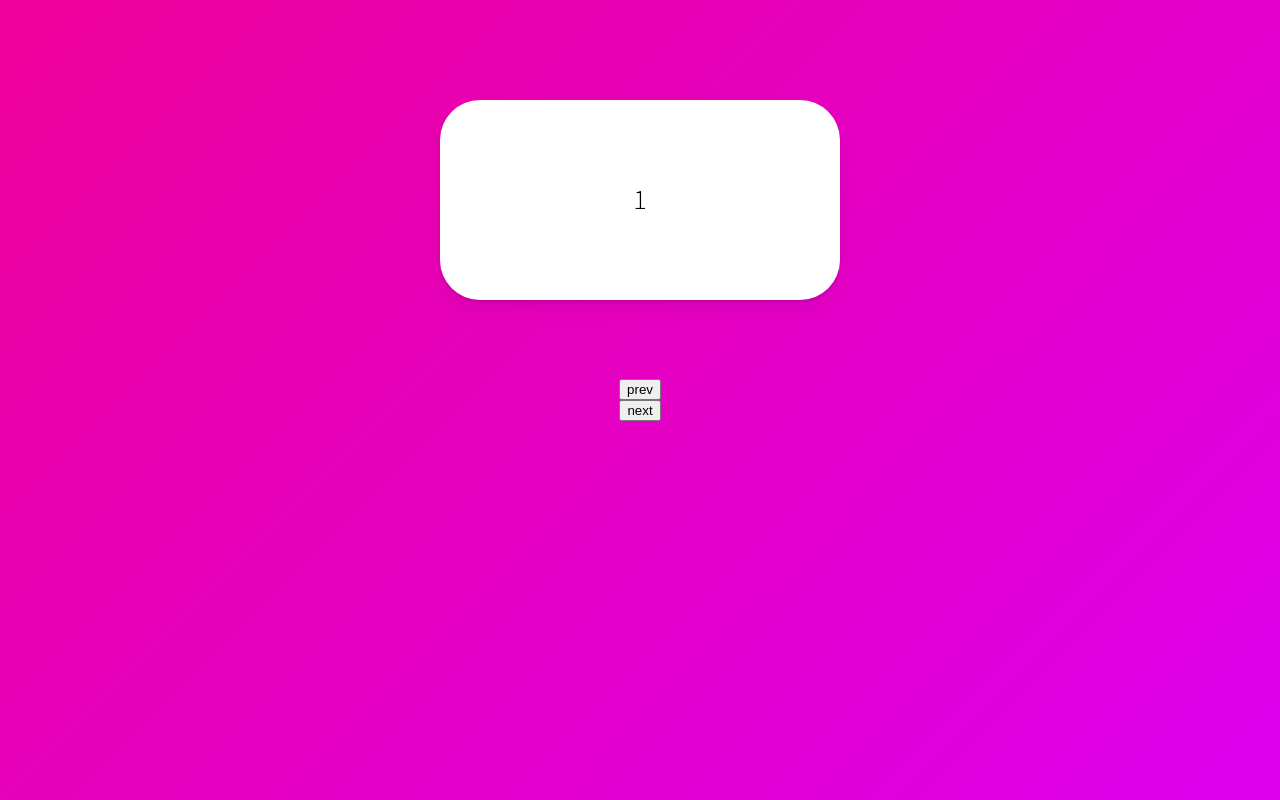
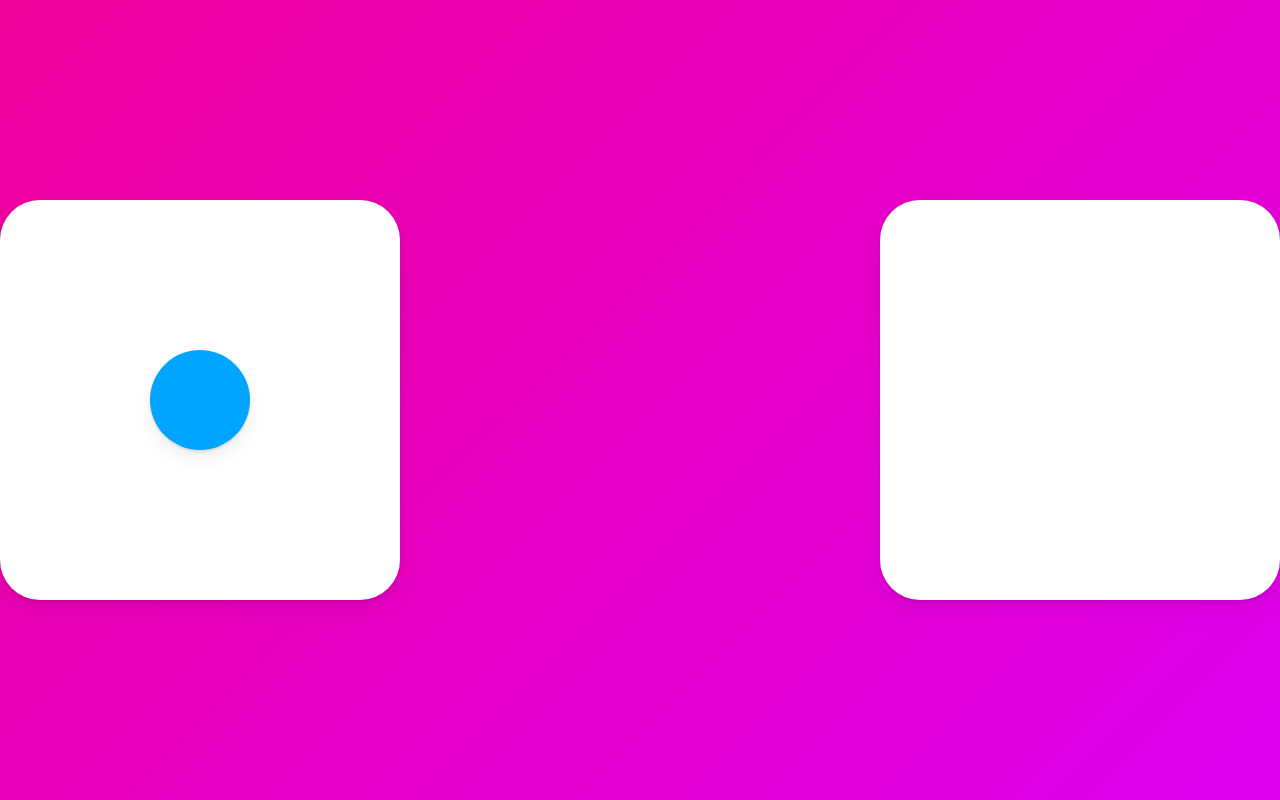
Before and after one commit to dany02/react-animate-study, a React (Create React App) app: page / in a window 1280 px wide. Built offline with nearby package versions, Linux system fonts and the light colour scheme.

Commit message:
Framer - layout

```diff
--- a/src/App.tsx
+++ b/src/App.tsx
@@ -6,76 +6,36 @@
     height: 100vh;
     width: 100vw;
     display: flex;
-    justify-content: center;
+    justify-content: space-between;
     align-items: center;
-    flex-direction: column;
+    flex-direction: row;
 `;
 
 const Box = styled(motion.div)`
     width: 400px;
-    height: 200px;
+    height: 400px;
     background-color: rgba(255, 255, 255, 1);
     border-radius: 40px;
-    position: absolute;
-    top: 100px;
     display: flex;
     justify-content: center;
     align-items: center;
-    font-size: 28px;
     box-shadow: 0 2px 3px rgba(0, 0, 0, 0.1), 0 10px 20px rgba(0, 0, 0, 0.06);
 `;
 
-const box = {
-    entry: (back: boolean) => ({
-        x: back? -500 : 500,
-        opacity: 0,
-        scale: 0,
-    }),
-    center: {
-        x: 0,
-        opacity: 1,
-        scale: 1,
-        transition: {
-            duration: 0.3,
-        },
-    },
-    exit: (back: boolean) => ({
-        x: back ? 500 : -500,
-        opacity: 0,
-        scale: 0,
-        transition: {
-            duration: 0.3,
-        },
-    }),
-};
+const Circle = styled(motion.div)`
+    width: 100px;
+    height: 100px;
+    background-color: #00a5ff;
+    box-shadow: 0 2px 3px rgba(0, 0, 0, 0.1), 0 10px 20px rgba(0, 0, 0, 0.06);
+`;
 
 function App() {
-    const [visible, setVisible] = useState(1);
-    const [back, setBack] = useState(false);
-    const nextPlease = () => {
-        setBack(false);
-        setVisible((prev) => (prev === 10 ? 10 : prev + 1));
-    };
-    const prevPlease = () => {
-        setBack(true);
-        setVisible((prev) => (prev === 1 ? 1 : prev - 1));
-    };
+    const [clicked, setClicked] = useState(false);
+    const toggleClicked = () => setClicked((prev) => !prev);
     return (
-        <Wrapper>
-            <AnimatePresence mode="wait" custom={back}>
-                <Box
-                    custom={back}
-                    variants={box}
-                    initial="entry"
-                    animate="center"
-                    exit="exit"
-                    key={visible}
-                >
-                    {visible}
-                </Box>
-            </AnimatePresence>
-            <button onClick={prevPlease}>prev</button>
-            <button onClick={nextPlease}>next</button>
+        <Wrapper onClick={toggleClicked}>
+            <Box>{!clicked ? <Circle layoutId="circle" style={{borderRadius: "50px"}}/> : null}</Box>
+            <Box>{clicked ? <Circle  layoutId="circle" style={{borderRadius: 0, scale: 2}}/> : null}</Box>
         </Wrapper>
     );
 }
```
